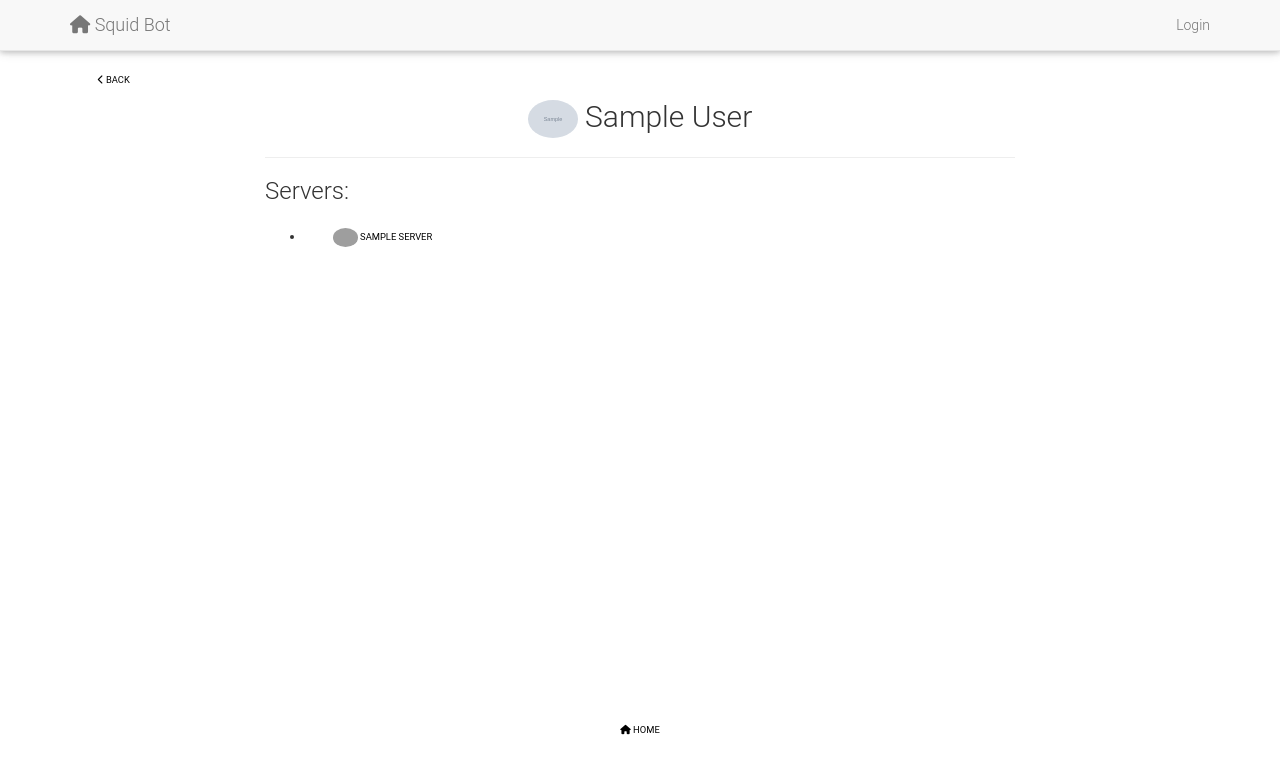
After one commit to bsquidwrd/Squid-Bot, a Django app: page /user/1/ in a window 1280 px wide. The commit adds this page. Shown: the top 774 px of the page. Run offline with Django 3.2, Linux system fonts and the light colour scheme; tables that the repository leaves empty hold one stand-in row (values such as "Sample post"); grey boxes marked "Sample" are stand-in pictures; some libraries are stand-ins or nearby versions; grey boxes are pictures that could not be loaded.

Commit message:
Implement icons and views for users and servers

```diff
--- a/gaming/admin.py
+++ b/gaming/admin.py
@@ -9,7 +9,7 @@ class DiscordUserAdmin(admin.ModelAdmin):
     get_display_name.short_description = 'Display Name'
 
     fieldsets = [
-        (None, {'fields': ['user_id', 'name',]}),
+        (None, {'fields': ['user_id', 'name', 'bot', 'avatar_url',]}),
     ]
 
     list_display = ('get_display_name', 'user_id', 'name',)
--- a/gaming/models.py
+++ b/gaming/models.py
@@ -12,12 +12,19 @@ class DiscordUser(models.Model):
     user_id = models.CharField(max_length=4000, unique=True)
     name = models.CharField(max_length=4000)
     bot = models.BooleanField(default=False)
+    avatar_url = models.CharField(max_length=4000, blank=True, null=True)
 
     def __str__(self):
         display_name = self.user_id
         if self.name:
             display_name = '{} ({})'.format(self.name, 'Bot' if self.bot else 'User')
         return display_name
+
+    def get_icon(self):
+        return self.avatar_url
+
+    def get_url(self):
+        return reverse('user', args=[self.user_id])
 
     class Meta:
         verbose_name = "Discord User"
--- a/gaming/views.py
+++ b/gaming/views.py
@@ -3,7 +3,7 @@ from django.http import Http404, HttpResponse
 from django.shortcuts import render, redirect
 
 from gaming.forms import UpdateAccountForm
-from gaming.models import Server
+from gaming.models import Server, DiscordUser, ServerUser
 from gaming.utils import logify_exception_info
 
 
@@ -25,8 +25,11 @@ def server_view(request, server_id):
         messages.add_message(request, messages.ERROR, "Requested server does not exist!")
         return redirect('index')
 
+    serverusers = ServerUser.objects.filter(server=server, user__bot=False).exclude(user=server.owner)
+
     context = {
         'server': server,
+        'serverusers': serverusers,
     }
     return render(request, template, context)
 
@@ -62,3 +65,17 @@ def update_account_view(request):
         'form': form,
     }
     return render(request, template, context)
+
+
+def user_view(request, user_id):
+    template = 'gaming/user.html'
+    try:
+        discorduser = DiscordUser.objects.get(user_id=user_id)
+    except:
+        messages.add_message(request, messages.ERROR, "Requested user does not exist!")
+        return redirect('index')
+
+    context = {
+        'discorduser': discorduser,
+    }
+    return render(request, template, context)
--- a/static/css/style.min.css
+++ b/static/css/style.min.css
@@ -1 +1 @@
-@page{size:A4;margin:1cm}body{padding-top:20px;padding-bottom:30px}.icon{height:auto;width:50px}.processing_message_cell{text-align:center;vertical-align:middle}.my-header{text-align:center}.form-control{font-size:.75em}.errorlist li,.required-field{color:#c02b2b}.my-button{width:100%;text-align:center}.show_for_processing{display:none}table{border:0;border-collapse:collapse}table td{border-left:1px solid #ddd;border-right:1px solid #ddd}table td:first-child{border-left:none}table td:last-child{border-right:0}.socialaccount_providers .google{background-color:#d34836;text-color:#f1f1f1}html{position:relative;min-height:100%}body{margin-bottom:100px}.footer{position:absolute;bottom:0;width:100%;height:100px}.footer img{width:25px;height:auto}
+@page{size:A4;margin:1cm}body{padding-top:20px;padding-bottom:30px}.header-icon{height:auto;width:50px}.body-icon{height:auto;width:25px}.processing_message_cell{text-align:center;vertical-align:middle}.my-header{text-align:center}.form-control{font-size:.75em}.errorlist li,.required-field{color:#c02b2b}.my-button{width:100%;text-align:center}.show_for_processing{display:none}table{border:0;border-collapse:collapse}table td{border-left:1px solid #ddd;border-right:1px solid #ddd}table td:first-child{border-left:none}table td:last-child{border-right:0}.socialaccount_providers .google{background-color:#d34836;text-color:#f1f1f1}html{position:relative;min-height:100%}body{margin-bottom:100px}.footer{position:absolute;bottom:0;width:100%;height:100px}.footer img{width:25px;height:auto}
--- a/templates/base.html
+++ b/templates/base.html
@@ -23,11 +23,13 @@
     {% include 'menu.html' %}
     <div class="container">
         <div class="row">
-            <div class="col-md-2"></div>
+            <div class="col-md-2">
+                <a href="javascript:window.history.go(-1)" class="btn btn-lg btn-link" role="button"><i class="fa fa-chevron-left"></i> Back</a>
+            </div>
             <div class="col-md-8">
 
                 <div class="page-header my-header">
-                    <h2>{% block page_header %}{{ view_globals.page_name }}{% endblock %}</h2>
+                    <h2>{% block page_header %}{% endblock %}</h2>
                 </div>
 
                 <div class="show_for_processing"><br /><br />
--- a/templates/gaming/serverlist.html
+++ b/templates/gaming/serverlist.html
@@ -1,9 +1,12 @@
 {% extends 'gaming/base.html' %}
 {% block head_title %}{{ title }}{% endblock %}
+
+{% block page_header %}{{ title }}{% endblock %}
+
 {% block content %}
 <ul>
     {% for server in servers %}
-    <li><a href="{{ server.get_url }}" class="btn btn-lg btn-link"><img src="{{ server.get_icon }}" class="icon img-circle" /> {{ server }}</a></li>
+    <li><a href="{{ server.get_url }}" class="btn btn-lg btn-link"><img src="{{ server.get_icon }}" class="icon img-circle body-icon" /> {{ server.name }}</a></li>
     {% endfor %}
 </ul>
 {% endblock %}
--- /dev/null
+++ b/templates/gaming/user.html
@@ -0,0 +1,15 @@
+{% extends 'gaming/base.html' %}
+{% block head_title %}{{ discorduser.name }}{% endblock %}
+
+{% block page_header %}{% if discorduser.get_icon %}<img class="icon img-circle header-icon" src="{{ discorduser.get_icon }}" /> {% endif %}{{ discorduser.name }}{% endblock %}
+
+{% block content %}
+<div class="server-list">
+    <h3>Servers:</h3>
+    <ul>
+    {% for server in discorduser.server_set.all %}
+        <li><a href="{{ server.get_url }}" class="btn btn-lg btn-link"><img src="{{ server.get_icon }}" class="icon img-circle body-icon" /> {{ server.name }}</a></li>
+    {% endfor %}
+    </ul>
+</div>
+{% endblock %}
--- a/web/urls.py
+++ b/web/urls.py
@@ -25,6 +25,7 @@ urlpatterns = [
     url(r'^humans.txt$', TemplateView.as_view(template_name='humans.txt', content_type='text/plain'), name='humans'),
     url(r'^$', views.index_view, name='index'),
     url(r'^server/(?P<server_id>\w+)/$', views.server_view, name='server'),
+    url(r'^user/(?P<user_id>\w+)/$', views.user_view, name='user'),
     url(r'^accounts/update/', views.update_account_view, name='account_update'),
     url(r'^accounts/', include('allauth.urls')),
     url(r'^admin/', admin.site.urls),
```
Also changed, not shown: static/css/style.css (+6 -1 lines), templates/gaming/server.html (+10 -1 lines), gaming/migrations/0021_discorduser_icon.py (added), gaming/migrations/0022_auto_20161209_2110.py (added).
